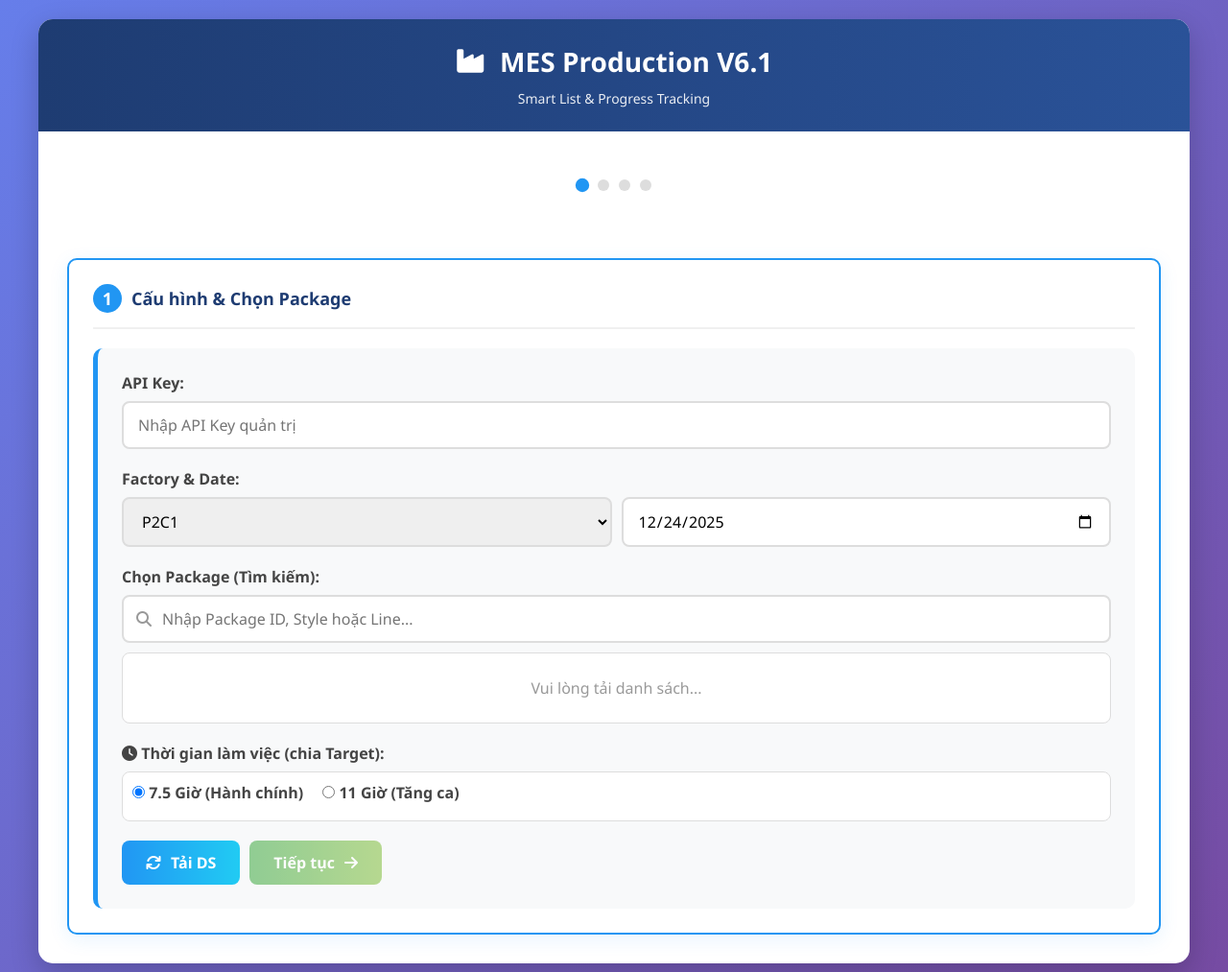
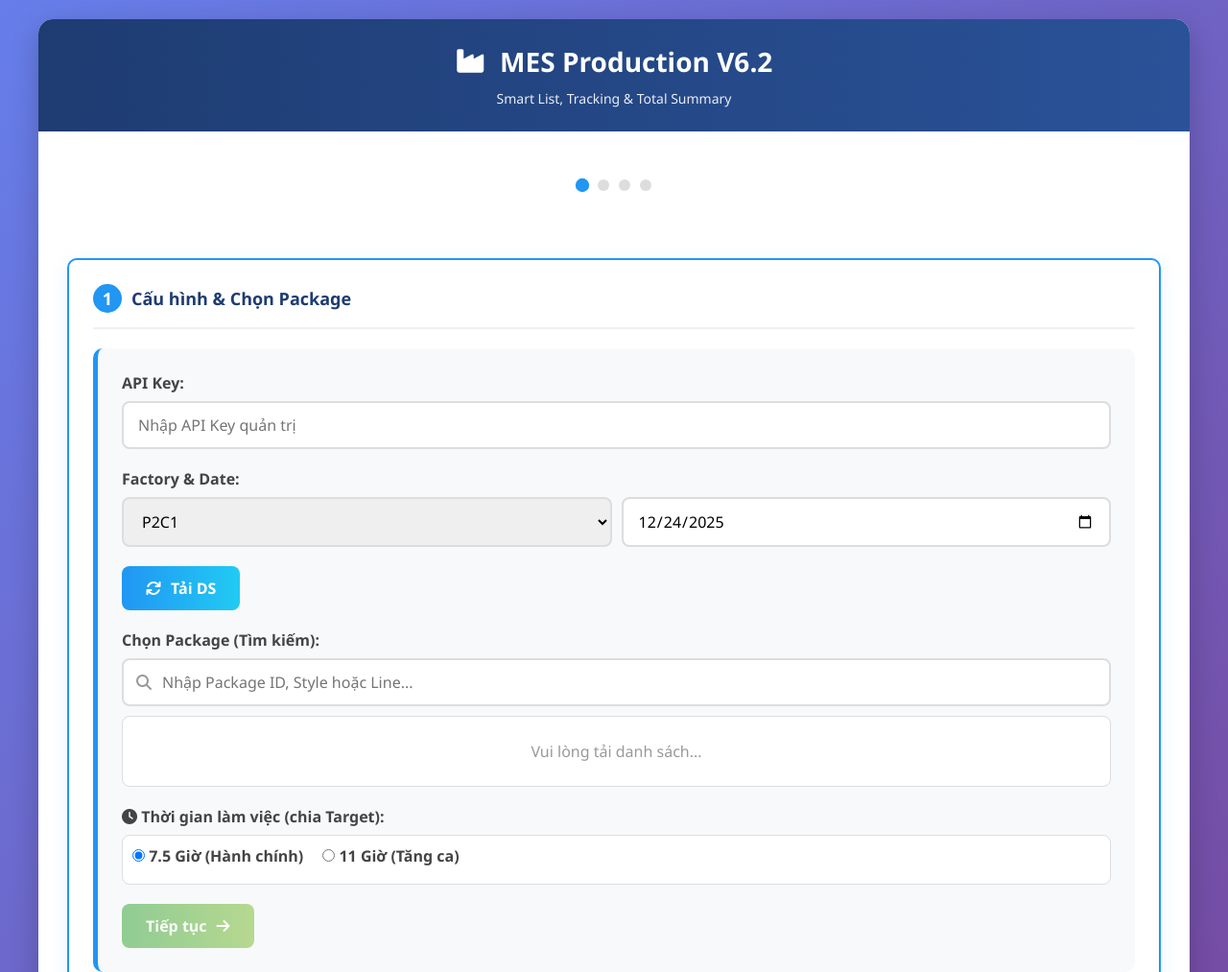
Before and after one commit to XuanAn2018/input-hourly-target, a plain HTML site: page index.html in a window 1280 px wide. Shown: the top 1013 px of the page at 96% size. Drawn offline with Linux system fonts and the light colour scheme.

Commit message:
Cập nhật Total Summary: Nắm bắt tổng sản lượng toàn xưởng ngay lập tức.

```diff
--- a/index.html
+++ b/index.html
@@ -3,7 +3,7 @@
 <head>
     <meta charset="UTF-8">
     <meta name="viewport" content="width=device-width, initial-scale=1.0">
-    <title>MES Production V6.1 (Smart Track)</title>
+    <title>MES Production Web App</title>
     <link rel="stylesheet" href="https://cdnjs.cloudflare.com/ajax/libs/font-awesome/6.4.0/css/all.min.css">
     <style>
         /* CSS CHUNG */
@@ -177,8 +177,8 @@
 <body>
     <div class="container">
         <div class="header">
-            <h1><i class="fas fa-industry"></i> MES Production V6.1</h1>
-            <p>Smart List & Progress Tracking</p>
+            <h1><i class="fas fa-industry"></i> MES Production V6.2</h1>
+            <p>Smart List, Tracking & Total Summary</p>
         </div>
 
         <div class="content">
@@ -211,6 +211,15 @@
                             </select>
                             <input type="date" id="dateSelect" class="form-control" style="flex:1" onchange="loadPackages()">
                         </div>
+                    </div>
+
+                    <div class="action-buttons" style="margin-bottom: 20px;">
+                        <button class="btn btn-primary" onclick="loadPackages()"><i class="fas fa-sync"></i> Tải DS</button>
+                    </div>
+
+                    <!-- NEW: TOTAL SUMMARY BOX -->
+                    <div id="loadingSummary" class="hidden" style="background: #e8f5e9; color: #2e7d32; padding: 12px; border-radius: 8px; margin-bottom: 15px; border: 1px solid #c8e6c9; font-size: 14px; text-align: center; box-shadow: 0 2px 5px rgba(0,0,0,0.05);">
+                        <!-- Content will be injected here -->
                     </div>
 
                     <!-- SMART LIST PACKAGE SELECTION -->
@@ -267,7 +276,6 @@
                     </div>
 
                     <div class="action-buttons">
-                        <button class="btn btn-primary" onclick="loadPackages()"><i class="fas fa-sync"></i> Tải DS</button>
                         <button class="btn btn-info hidden" id="viewDetailsBtn" onclick="viewPackageDetails()">
                             <i class="fas fa-eye"></i> Xem & Copy
                         </button>
@@ -283,7 +291,6 @@
                 </div>
 
                 <div class="simple-input-area">
-                    <!-- HEADER TIẾN ĐỘ THÔNG MINH -->
                     <div class="manual-summary" style="flex-direction: column; align-items: flex-start; gap: 5px;">
                         <div style="width: 100%; display: flex; justify-content: space-between; align-items: center;">
                             <h3 style="margin: 0; font-size: 16px;"><i class="fas fa-chart-pie"></i> Tiến độ:</h3>
@@ -417,7 +424,7 @@
         const MODULE_API = "https://module-requests.chiscoong-cloudflare-com.workers.dev/opdetails";
         const SCANNER_API = "https://mes-qr-scanner.chiscoong-cloudflare-com.workers.dev/";
 
-        let allPackages = []; // Store raw package data
+        let allPackages = [];
         let productionData = {};
         let dailyTarget = 0;
         let hourlyTarget = 36;
@@ -427,7 +434,6 @@
         let selectedMachineName = "";
         let selectedColor = "";
         let selectedLine = "";
-
         let hasFaOption = false;
         let faStatus = {};
         let globalFaEnabled = true;
@@ -447,17 +453,19 @@
 
         function saveConfig() { localStorage.setItem('mesApiKey', document.getElementById('apiKey').value); }
 
-        // ============ SMART LIST LOGIC ============
+        // ============ SMART LIST LOGIC (WITH SUMMARY) ============
         async function loadPackages() {
             const apiKey = document.getElementById('apiKey').value;
             const factory = document.getElementById('factory').value;
             const dateVal = document.getElementById('dateSelect').value.replace(/-/g, '');
             const listContainer = document.getElementById('packageListContainer');
+            const summaryDiv = document.getElementById('loadingSummary'); // Get Summary Div
 
             if(!apiKey) return alert("Vui lòng nhập API Key để tiếp tục!");
             saveConfig();
 
             listContainer.innerHTML = '<div style="text-align:center; padding:20px;"><div class="loader"></div> Đang tải dữ liệu...</div>';
+            summaryDiv.classList.add('hidden'); // Reset Summary
 
             try {
                 const res = await fetch(`${PACKAGE_API}?factory=${factory}&fromDate=${dateVal}&apikey=${apiKey}`);
@@ -481,10 +489,21 @@
                     };
                 });
 
+                // --- NEW: CALCULATE & SHOW TOTAL SUMMARY ---
+                const totalPackages = allPackages.length;
+                const grandTotalTarget = allPackages.reduce((sum, pkg) => sum + (parseInt(pkg.target) || 0), 0);
+
+                if (totalPackages > 0) {
+                    summaryDiv.innerHTML = `<i class="fas fa-check-circle"></i> Đã tải <b>${totalPackages}</b> gói. Tổng số lượng: <b>${grandTotalTarget.toLocaleString('vi-VN')}</b> cái`;
+                    summaryDiv.classList.remove('hidden');
+                }
+                // ------------------------------------------
+
                 renderPackageList(allPackages);
 
             } catch (e) {
                 listContainer.innerHTML = `<div style="text-align:center; padding:20px; color:red;">Lỗi tải: ${e.message}</div>`;
+                summaryDiv.classList.add('hidden');
             }
         }
 
@@ -593,14 +612,13 @@
             if (txt) navigator.clipboard.writeText(txt).then(() => alert("Đã copy danh sách Remarks vào bộ nhớ đệm!"));
         }
 
-        // ============ INPUT LOGIC (UPDATED WITH REMAINING) ============
+        // ============ INPUT LOGIC ============
         function generateManualGrid() {
             const container = document.getElementById('manualGrid');
             container.innerHTML = '';
             const hours = parseFloat(document.querySelector('input[name="workHours"]:checked').value);
             const slotCount = hours === 7.5 ? 9 : 13;
 
-            // Cập nhật hiển thị ban đầu
             document.getElementById('manualTargetDisplay').innerText = dailyTarget;
             document.getElementById('manualTotalDisplay').innerText = '0';
             document.getElementById('manualRemainingDisplay').innerText = dailyTarget;
@@ -626,18 +644,15 @@
             card.classList.remove('status-success', 'status-warning', 'status-error');
             if(inp.value !== '') card.classList.add(val >= hourlyTarget ? 'status-success' : (val >= hourlyTarget*0.7 ? 'status-warning' : 'status-error'));
 
-            // 1. Tính tổng đã nhập
             let total = 0;
             document.querySelectorAll('.slot-input').forEach(i => total += (parseInt(i.value) || 0));
 
-            // 2. Cập nhật hiển thị Tổng nhập
             const totalDisplay = document.getElementById('manualTotalDisplay');
             totalDisplay.innerText = total;
 
             if(total > dailyTarget) totalDisplay.style.color = '#ff5252';
             else totalDisplay.style.color = '#ffffff';
 
-            // 3. Tính và hiển thị "Còn lại"
             const remaining = dailyTarget - total;
             const remainingDisplay = document.getElementById('manualRemainingDisplay');
             const remainingLabel = remainingDisplay.previousElementSibling;
@@ -1094,7 +1109,6 @@
             document.querySelectorAll('.slot-card').forEach(card => {
                 card.classList.remove('status-success', 'status-warning', 'status-error');
             });
-            // Reset Remaining
             document.getElementById('manualRemainingDisplay').innerText = dailyTarget;
             document.getElementById('manualRemainingDisplay').style.color = '#4CAF50';
             document.getElementById('manualRemainingDisplay').previousElementSibling.innerText = "Còn lại:";
```
